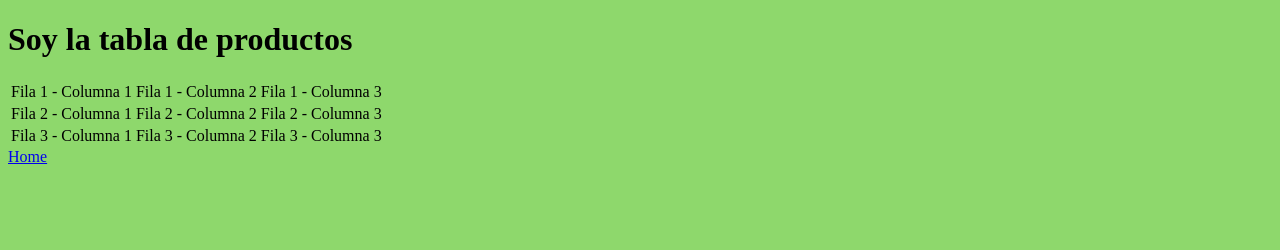
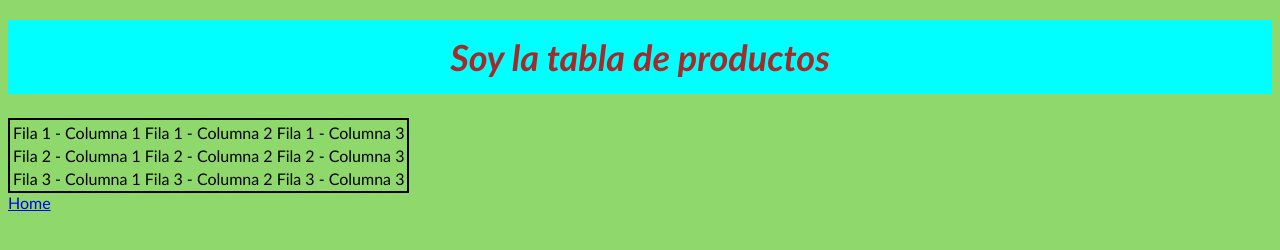
Before and after one commit to nicoacebal/Curso-React, a plain HTML site: page Páginas/productos.html in a window 1280 px wide. Drawn offline with Linux system fonts and the light colour scheme.

Commit message:
Nuevos cambios

```diff
--- a/Páginas/productos.html
+++ b/Páginas/productos.html
@@ -10,9 +10,11 @@
 
 
 <body>
-    <h1>Soy la tabla de productos</h1>
+    <h1 class="titulo">
+        Soy la tabla de productos
+    </h1>
 
-    <table>
+    <table id="table">
         <tr> <!-- Inicio de la primer fila -->
             <td>Fila 1 - Columna 1</td>
             <td>Fila 1 - Columna 2</td>
--- a/css/style.css
+++ b/css/style.css
@@ -1,3 +1,29 @@
 body{
     background-color: rgb(142, 216, 108);
+    font-family: 'Gill Sans', 'Gill Sans MT', Calibri, 'Trebuchet MS', sans-serif; /* Tipos de fuente */
+    font-size: 16px; /* Por default en 16px, porque el usuario la puede cambiar. 1em == 16px */
+
 }
+
+h1{
+    text-align: center;
+    font-size: 36px;
+    font-style: italic;
+    background: aqua;
+    padding-top: 15px; /* Distancia entre el contenido y lo que está adentro */
+    padding-bottom: 15px;
+    margin-top: 20px; /* Distancia entre el elemento siguiente */
+}
+
+.titulo{
+    color: brown;
+}
+
+#table{
+    border: 2px solid black;
+    cell
+}
+
+tr{
+    border: 1px solid black;
+}
```
Also changed, not shown: index.html (+9 -1 lines), main.js (added, +7 -0 lines).
